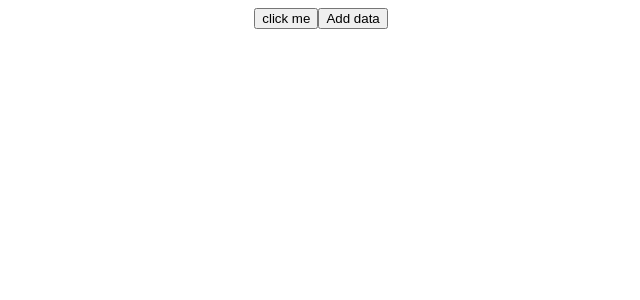
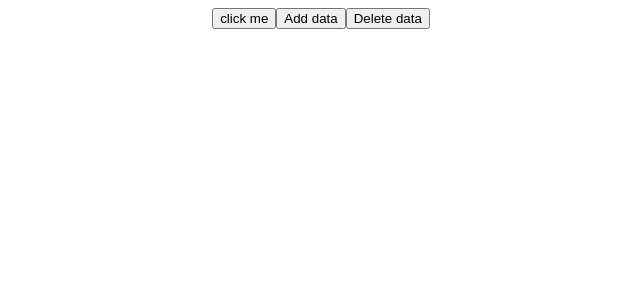
Before and after one commit to Snehau259/OLX-REACT, a React (Create React App) app: page / in a window 1280 px wide. Shown: the top 300 px of the page, without its empty margins (319-959 px from the left). Built offline with nearby package versions, Linux system fonts and the light colour scheme.

Commit message:
[Sneha] Add. delete products

```diff
--- a/src/App.js
+++ b/src/App.js
@@ -1,7 +1,8 @@
 import './App.css';
 import { db } from './firebase/config';
-import { collection, getDocs ,addDoc} from "firebase/firestore";
+import { collection, getDocs, addDoc, deleteDoc, doc } from "firebase/firestore";
 import { useState } from 'react';
+import { async } from '@firebase/util';
 
 
 function App() {
@@ -32,10 +33,10 @@ function App() {
       }
       <button onClick={async () => {
         // const db = getFirestore(Firebase);
-const prodtAdd = await addDoc(collection(db, "products"), {
+        const prodtAdd = await addDoc(collection(db, "products"), {
           Name: "Mi",
-          Price: 1200 ,
-          Type:"mobile"
+          Price: 1200,
+          Type: "mobile"
         });
         console.log("Document written with ID: ", prodtAdd.id);
 
@@ -43,6 +44,11 @@ const prodtAdd = await addDoc(collection(db, "products"), {
 
       }} > Add data</button>
 
+      <button onClick={async()=>{
+        const deleteData = await deleteDoc(doc(db, "products", "J7DgNWuGcdRxMwupDWLU"));
+      console.log("deleted");
+      return deleteData;} }>Delete data</button>
+
 
     </div>
   );
```
